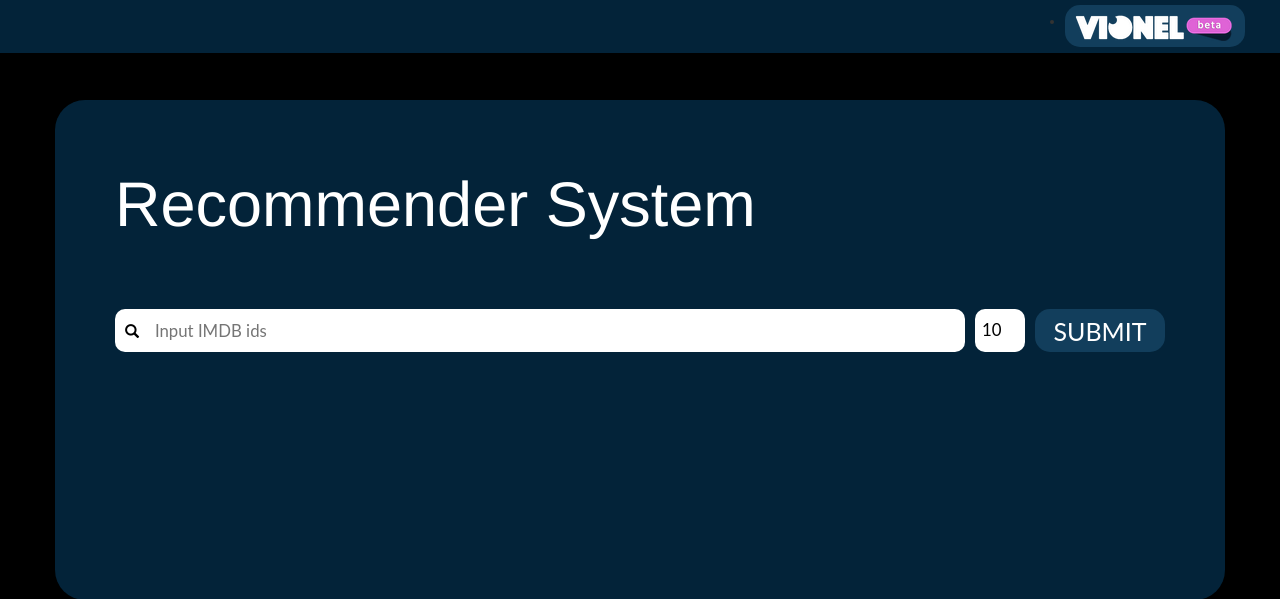
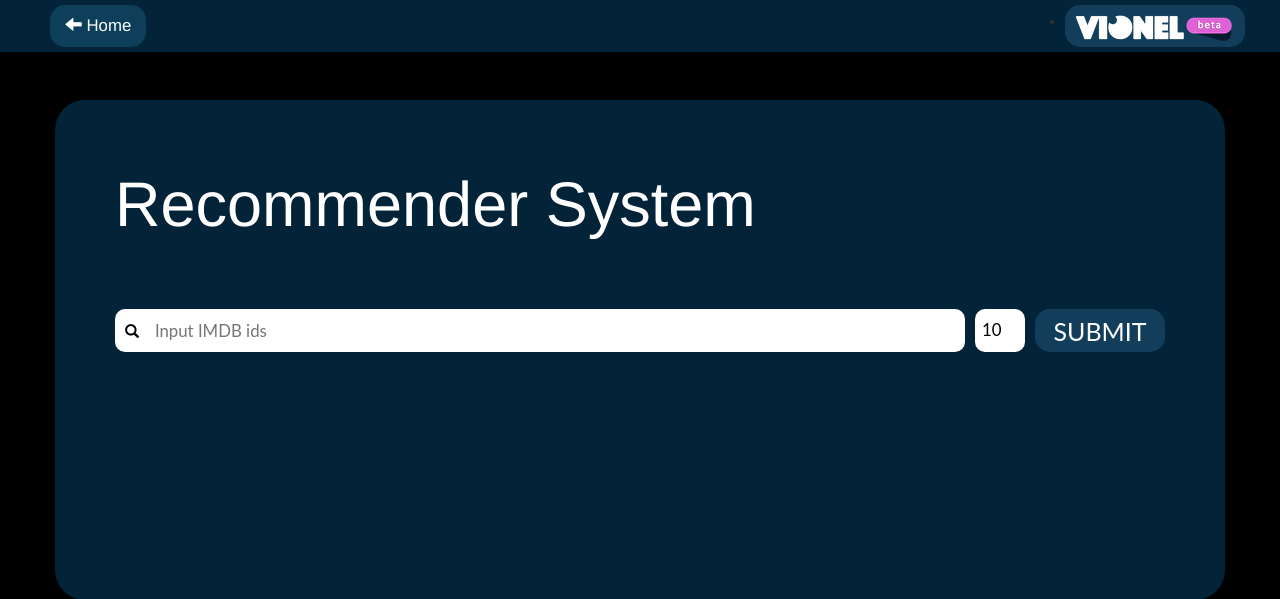
Before and after one commit to weilunzhong/vionel_research, a Django app: page /recommender/ in a window 1280 px wide. Shown: the top 599 px of the page. Run offline with Django 3.2, Linux system fonts and the light colour scheme; parts of the project's set-up code (start-up, migrations or seed data) failed here and were passed over; some libraries are stand-ins or nearby versions.

Commit message:
Add a return button to home page

```diff
--- a/recommender/static/recommender/css/base.css
+++ b/recommender/static/recommender/css/base.css
@@ -5,7 +5,8 @@ body {
 .navbar {
     padding-left: 50px;
     padding-right: 50px;
-    background-color: #032339
+    background-color: #032339;
+    border: 0;
 }
 
 .main-box {
@@ -14,13 +15,13 @@ body {
     min-height: 500px;
     padding: 30px 0 0;
     border-radius: 30px;
-    background-color: #032339
+    background-color: #032339;
 }
 
 .jumbotron {
     padding-top: 20px;
     background-color: transparent;
-    color: white
+    color: white;
 }
 
 #logo {
@@ -31,11 +32,11 @@ body {
     width: 180px;
     text-align: center;
     line-height: 42px;
-    background-color: #123E5C
+    background-color: #123E5C;
 }
 
 h1 {
-    margin-bottom: 70px
+    margin-bottom: 70px;
 }
 
 .submit-area {
@@ -50,7 +51,7 @@ h1 {
     height: 43px;
     border-radius: 10px;
     padding: 8px 0;
-    background-color: white
+    background-color: white;
 }
 
 .submit-area div.input-area input {
@@ -61,7 +62,7 @@ h1 {
     border: none;
     font-size: 1.2em;
     font-family: Lato;
-    outline: 0
+    outline: 0;
 }
 
 .rc-num-area {
@@ -71,7 +72,7 @@ h1 {
     background-color: white;
     border-radius: 10px;
     padding: 8px 5px 8px 5px;
-    margin-left: 10px
+    margin-left: 10px;
 }
 
 .rc-num-area input {
@@ -80,7 +81,7 @@ h1 {
     font-size: 1.2em;
     font-family: Lato;
     color: black;
-    outline: 0
+    outline: 0;
 }
 
 .submit-area div.button-area {
@@ -91,7 +92,7 @@ h1 {
     width: 130px;
     text-align: center;
     line-height: 42px;
-    top: 5px
+    top: 5px;
 }
 
 .submit-area div.button-area button {
@@ -100,18 +101,18 @@ h1 {
     height: 43px;
     width: 130px;
     font-family: Lato;
-    font-size: 25px
+    font-size: 25px;
 }
 
 .result-box {
     margin-top: 50px;
     margin-bottom: 50px;
-    overflow: hidden
+    overflow: hidden;
 }
 
 .user-input-poster {
     overflow: hidden;
-    margin-bottom: 20px
+    margin-bottom: 20px;
 }
 
 .poster-box {
@@ -126,19 +127,33 @@ h1 {
 .poster-box img {
     width: 120px;
     height: 180px;
-    border-radius: 5px
+    border-radius: 5px;
 }
 
 .final-recommender {
-    overflow: hidden
+    overflow: hidden;
 }
 
 .section-title {
     text-align: center;
-    padding: 20px 0 20px 0
+    padding: 20px 0 20px 0;
 }
 
 .search-icon {
     color: black;
-    margin: 0 10px 0 10px
+    margin: 0 10px 0 10px;
 }
+
+.custom-li {
+    background-color: #0D3F5A;
+    border-radius: 15px;
+    height: 42px;
+    top: 5px;
+}
+
+.custom-li a {
+    font-size: 1.2em;
+    height: 100%;
+    padding-top: 10px !important;
+    color: white !important;
+}
--- a/recommender/templates/base.html
+++ b/recommender/templates/base.html
@@ -11,9 +11,14 @@
     <title></title>
 </head>
 <body>
-    <nav class="navbar navbar-fixed-top">
+    <nav class="navbar navbar-default navbar-fixed-top">
         <ul class="nav navbar-nav">
-            <!-- <li class="active"><a href="#">Recommender</a></li> -->
+            <li class="custom-li">
+                <a href="{% url 'home' %}">
+                    <span class="glyphicon glyphicon-arrow-left" aria-hidden="true"></span>
+                    Home
+                </a>
+            </li>
         </ul>
         <ul class="navbar-right">
             <li>
--- a/research/urls.py
+++ b/research/urls.py
@@ -21,5 +21,5 @@ urlpatterns = [
 
     url(r'^recommender/$', 'recommender.views.index', name='index'),
     url(r'^recommender/recommend/$', 'recommender.views.recommend'),
-    url(r'^$', 'views.home'),
+    url(r'^$', 'views.home', name='home'),
 ]
```
